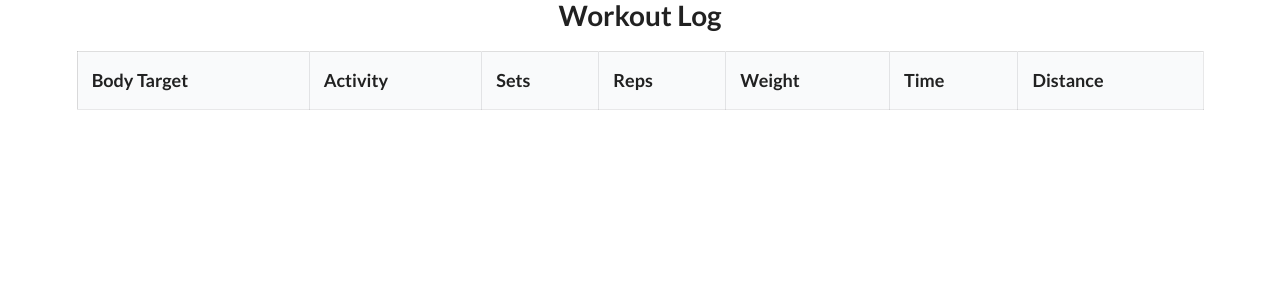
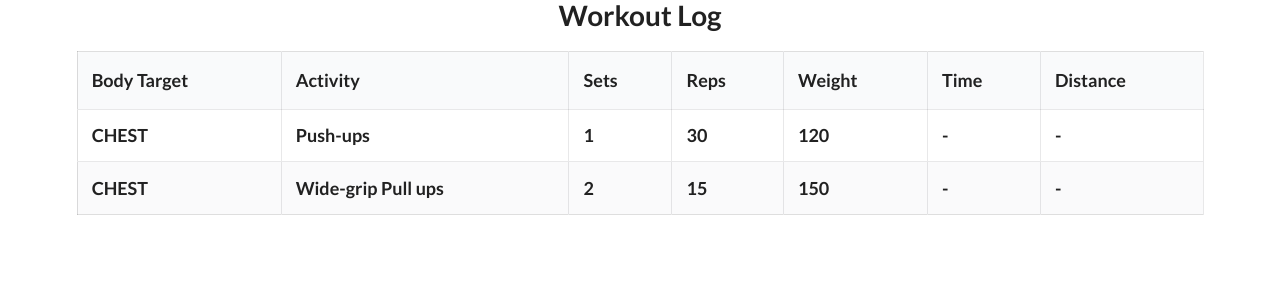
Before and after one commit to nursh/Workout-Log, a React app: page / in a window 1280 px wide. Shown: the top 300 px of the page. Built offline with nearby package versions, Linux system fonts and the light colour scheme.

Commit message:
The table is displaying data from the JSON object

```diff
--- a/package.json
+++ b/package.json
@@ -44,6 +44,7 @@
     "eslint-plugin-jsx-a11y": "^5.0.3",
     "eslint-plugin-react": "^7.0.1",
     "nodemon": "^1.11.0",
+    "prop-types": "^15.5.10",
     "react": "^15.6.0",
     "react-dom": "^15.6.0",
     "webpack": "^3.3.0",
--- a/src/App.jsx
+++ b/src/App.jsx
@@ -3,18 +3,21 @@ import { render } from 'react-dom';
 
 
 import Table from './WorkoutTable.jsx';
+import data from './workout-data.json';
 
 class App extends Component {
 
   state = {
-
+    data: data,
   }
 
   render() {
     return (
       <div className="ui center aligned header">
         <h1>Workout Log</h1>
-        <Table />
+        <Table
+          data={this.state.data}
+        />
       </div>
     );
   }
--- a/src/WorkoutTable.jsx
+++ b/src/WorkoutTable.jsx
@@ -1,9 +1,25 @@
 import React from 'react';
+import PropTypes from 'prop-types';
 
 
-function Table() {
+const Row = ({ target, row }) => (
+  <tr>
+    <td>{target.toUpperCase()}</td>
+    <td>{row.name}</td>
+    <td>{row.sets}</td>
+    <td>{row.reps}</td>
+    <td>{(row.weight) ? row.weight : '-'}</td>
+    <td>{(row.time) ? row.time : '-'}</td>
+    <td>{(row.distance) ? row.distance : '-'}</td>
+  </tr>
+);
+
+function Table({ data }) {
+  const rows = data.map(row =>
+   row.activities.map(workout => <Row row={workout} target={row.target} />),
+  );
   return (
-    <table className="ui celled structured table">
+    <table className="ui celled structured striped table">
       <thead>
         <tr>
           <th>Body Target</th>
@@ -15,8 +31,20 @@ function Table() {
           <th>Distance</th>
         </tr>
       </thead>
+      <tbody>
+        {rows}
+      </tbody>
     </table>
   );
 }
 
+Table.propTypes = {
+  data: PropTypes.array,
+};
+
+Row.propTypes = {
+  target: PropTypes.string,
+  row: PropTypes.object,
+};
+
 export default Table;
--- a/src/workout-data.json
+++ b/src/workout-data.json
@@ -2,7 +2,8 @@
   {
     "target": "chest",
     "activities": [
-      {"name": "Push-ups", "sets": 1, "reps": 30, "weight": 120}
+      {"name": "Push-ups", "sets": 1, "reps": 30, "weight": 120},
+      {"name": "Wide-grip Pull ups", "sets": 2, "reps": 15, "weight": 150}
     ]
   }
 ]
```
